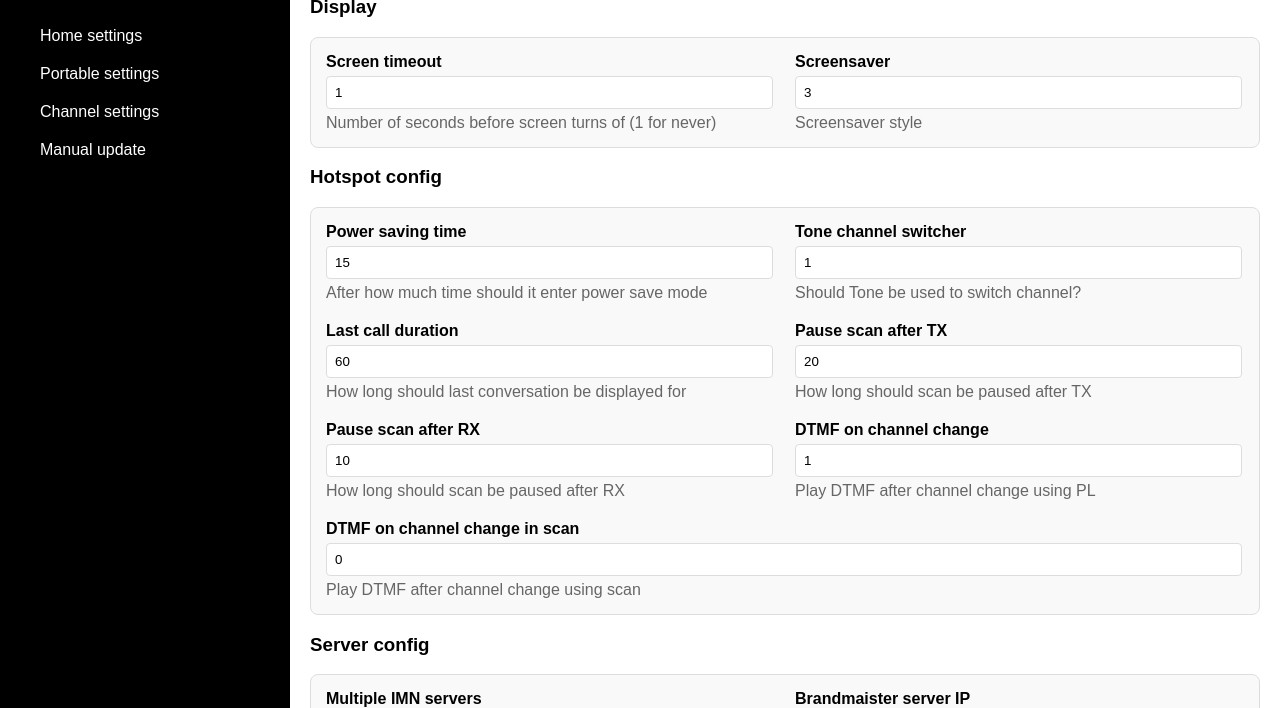
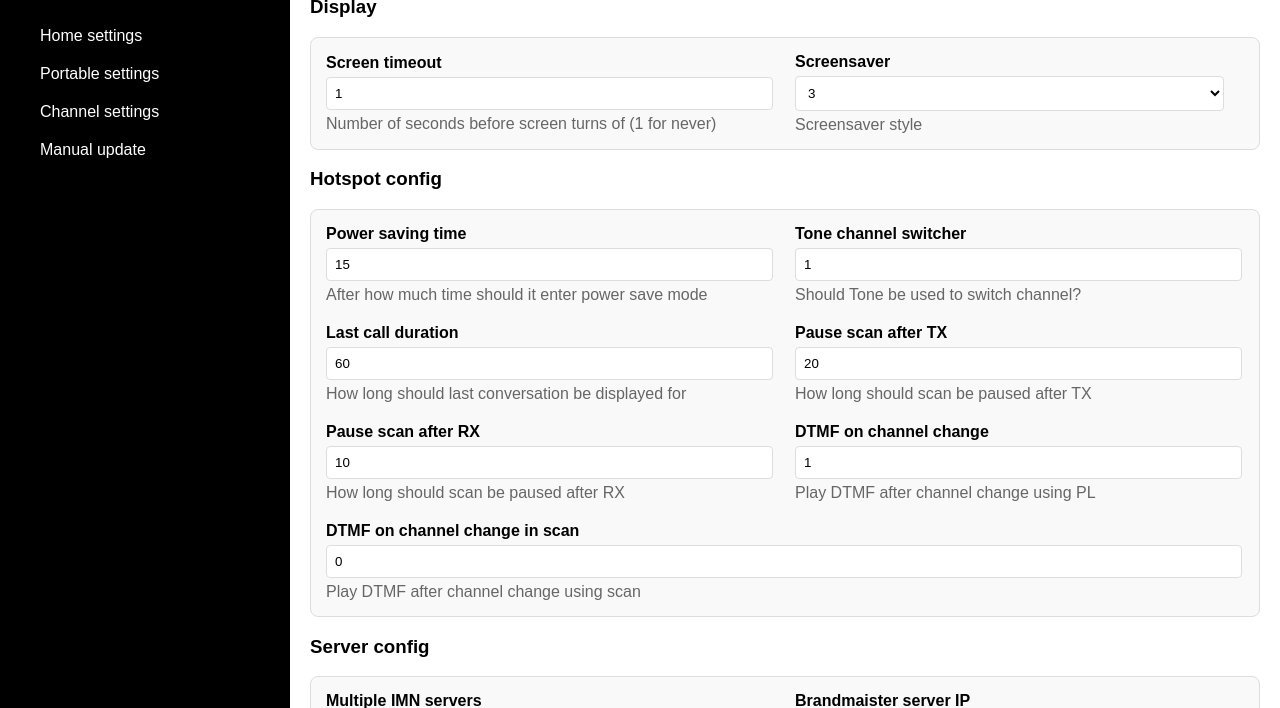
Before and after one commit to nemanjan00/dashboard, a plain HTML site: page index.html in a window 1280 px wide. Shown: the part 92-800 px from the top of the page. Drawn offline with Linux system fonts and the light colour scheme.

Commit message:
Multichoice

```diff
--- a/app.js
+++ b/app.js
@@ -14,9 +14,10 @@ const inputTypes = {
 
 		inputElement.type = "number";
 		inputElement.placeholder = "Enter number";
+		inputElement.value = settings.value;
 
 		inputElement.addEventListener("change", event => {
-			settings.value = event.textContent;
+			settings.value = inputElement.value;
 		});
 
 		parent.appendChild(inputElement);
@@ -27,10 +28,29 @@ const inputTypes = {
 
 		inputElement.type = "text";
 		inputElement.placeholder = "Enter text";
-		inputElement.value = settings.value + "";
+		inputElement.value = settings.value;
 
 		inputElement.addEventListener("change", event => {
-			console.log(event);
+			settings.value = inputElement.value;
+		});
+
+		parent.appendChild(inputElement);
+	},
+
+	multichoice: (options) => (parent, settings, field) => {
+		const inputElement = document.createElement("select");
+
+		Object.keys(options).forEach(option => {
+			const optionElement = document.createElement("option");
+			optionElement.value = option;
+			optionElement.innerText = options[option];
+
+			inputElement.appendChild(optionElement);
+		});
+
+		inputElement.value = settings.value;
+
+		inputElement.addEventListener("change", event => {
 			settings.value = inputElement.value;
 		});
 
@@ -41,27 +61,38 @@ const inputTypes = {
 const fields = {
 	"NICK": {
 		name: "Nick",
-		description: "Name, nickname, etc."
+		description: "Name, nickname, etc.",
+		input: inputTypes.text
 	},
 	"CS": {
 		name: "Callsign",
-		description: "Your hamradio callsign"
+		description: "Your hamradio callsign",
+		input: inputTypes.text
 	},
 	"ID": {
 		name: "DMR ID",
-		description: "Your DMR ID"
+		description: "Your DMR ID",
+		input: inputTypes.number
 	},
 	"DMRPASS": {
 		name: "BrandMeister DMR password",
-		description: "Password for your repeater"
+		description: "Password for your repeater",
+		input: inputTypes.text
 	},
 	"DIS": {
 		name: "Screen timeout",
-		description: "Number of seconds before screen turns of (1 for never)"
+		description: "Number of seconds before screen turns of (1 for never)",
+		input: inputTypes.number
 	},
 	"SCREENS": {
 		name: "Screensaver",
-		description: "Screensaver style"
+		description: "Screensaver style",
+		input: inputTypes.multichoice({
+			"0": "Off",
+			"1": "1",
+			"2": "2",
+			"3": "3",
+		})
 	},
 	"CHMODE": {
 		name: "Tone channel switcher",
--- a/style.css
+++ b/style.css
@@ -127,12 +127,13 @@ body {
 	font-weight: bold;
 }
 
-input[type="text"],
+input,
 select {
 	width: calc(100% - 20px);
 	padding: 8px;
 	border: 1px solid #ddd;
 	border-radius: 4px;
+	background-color: #fff;
 }
 
 button {
```
